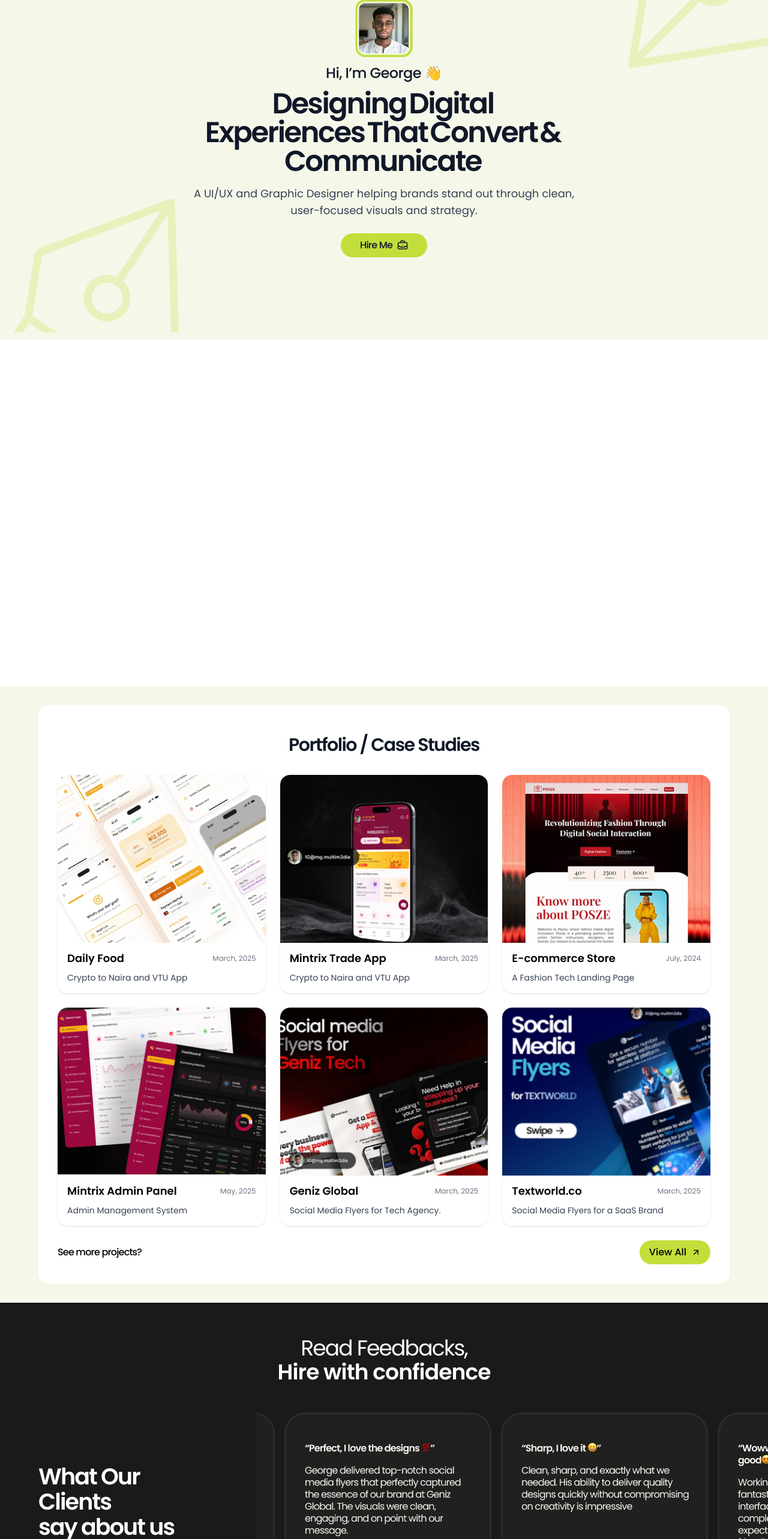
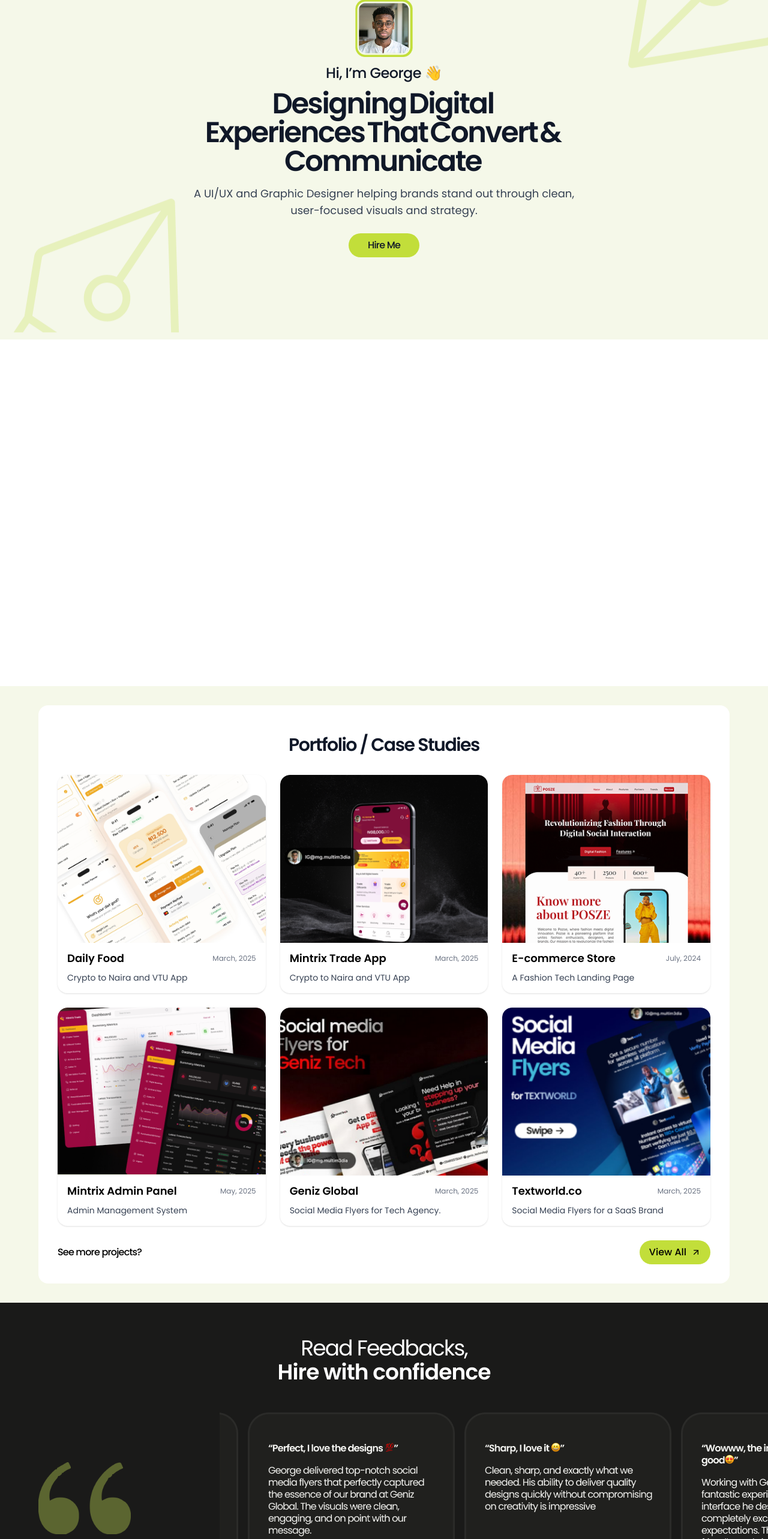
Before and after one commit to Forsyth01/Emgee-Portfolio-Website, a React (Vite) app: page / in a window 1280 px wide. Shown: the part 234-2800 px from the top of the page at 60% size. Built offline with nearby package versions, Linux system fonts and the light colour scheme.

Commit message:
new commit

```diff
--- a/package.json
+++ b/package.json
@@ -19,6 +19,7 @@
     "react-fast-marquee": "^1.6.5",
     "react-router": "^7.9.1",
     "react-router-dom": "^7.9.3",
+    "swiper": "^12.0.2",
     "tailwindcss": "^4.1.13"
   },
   "devDependencies": {
--- a/src/components/Contact.jsx
+++ b/src/components/Contact.jsx
@@ -63,7 +63,7 @@ const Contact = () => {
                   href="mailto:georgekyrian@gmail.com"
                   className="tracking-wide flex items-center gap-2"
                 >
-                  Let&apos;s Discuss <span>😊</span>
+                  Let&apos;s Discuss
                 </a>
               </button>
             </div>
--- a/src/components/Hero.jsx
+++ b/src/components/Hero.jsx
@@ -214,10 +214,7 @@ const Hero = () => {
                   className="flex items-center gap-2"
                 >
                   <span className="font-medium">Hire Me</span>
-                  <BriefcaseBusiness
-                    size={18}
-                    className="transform transition-transform duration-300 group-hover:rotate-12"
-                  />
+
                 </a>
               </button>
             </div>
--- a/src/components/Testimonial.jsx
+++ b/src/components/Testimonial.jsx
@@ -23,10 +23,7 @@ const Testimonial = () => {
       </motion.div>
 
       <motion.div
-        initial={{ opacity: 0, y: 50 }}
-        whileInView={{ opacity: 1, y: 0 }}
-        viewport={{ once: true, amount: 0.3 }}
-        transition={{ duration: 0.8, ease: "easeOut", delay: 0.3 }}
+
         className="py-6"
       >
         <TestimonialCarousel />
--- a/src/components/testimonial/TestimonialCarousel.jsx
+++ b/src/components/testimonial/TestimonialCarousel.jsx
@@ -5,15 +5,18 @@ import TestimonialCard from "./TestimonialCard";
 const TestimonialCarousel = () => {
   return (
     <div className=" block lg:flex items-center py-2 transition-colors duration-700">
-      <div className="hidden lg:flex lg:relative lg:left-[5%] text-center md:text-left lg:w-[50%] ">
+      <div className="hidden lg:flex lg:relative lg:left-[5%] text-center md:text-left lg:w-[45%] xl:w-[40%] ">
+        <div className="">
+          <img src="/images/quote.png" alt="" className="h-30 my-2" />
         <h1 className="text-[38px] leading-[1.1] font-semibold tracking-tighter text-white">
           What Our <br /> Clients <br />say about us
-          <img
+          {/* <img
             src="/images/line.png"
             alt=""
             className="py-10 cursor-pointer  m-auto lg:m-0 "
-          />
+          /> */}
         </h1>
+      </div>
       </div>
       <div className="w-full">
       <Marquee
```
Also changed, not shown: public/images/quote.png (added), 1 other file (tests, documents, lock files or other folders).
